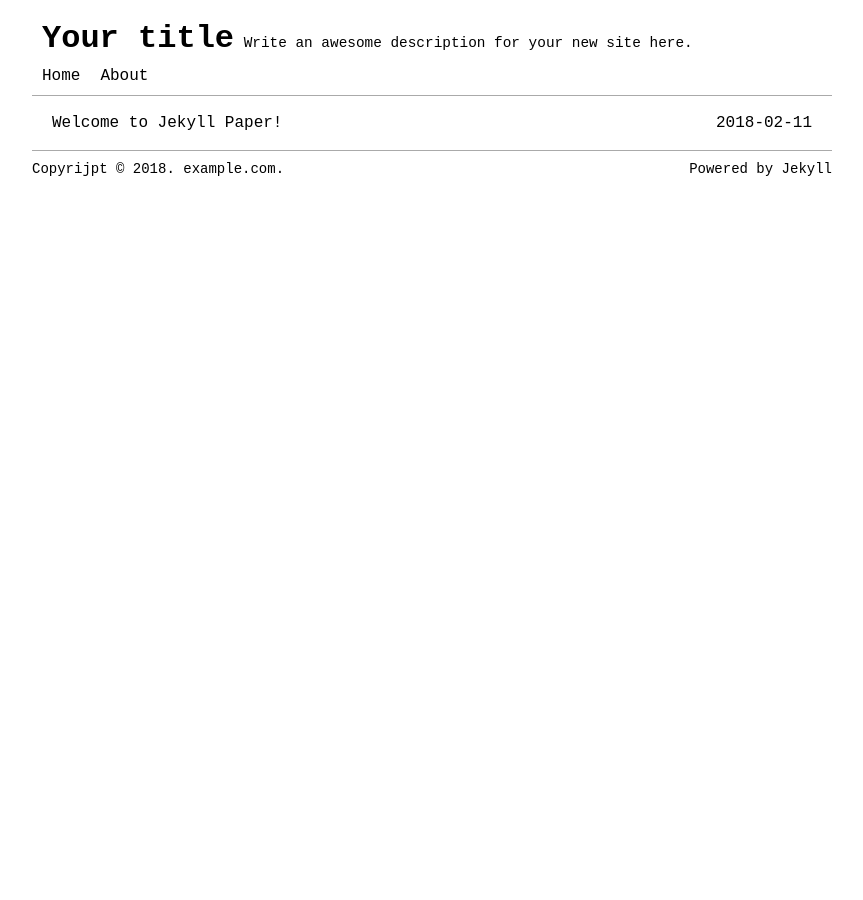
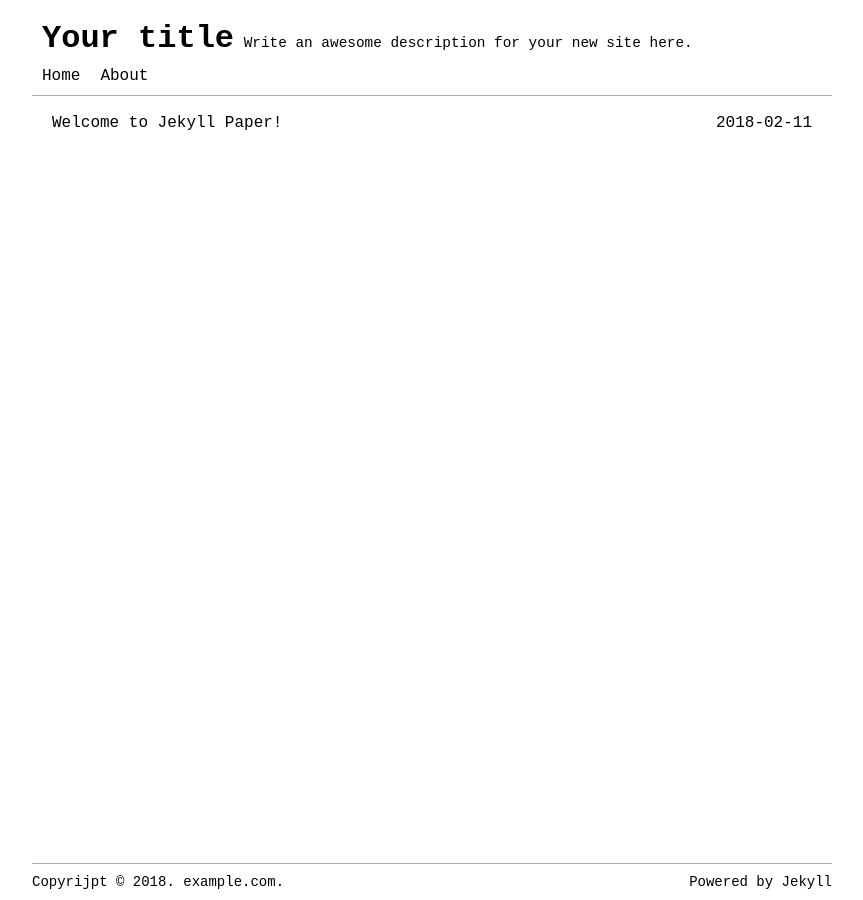
Before and after one commit to ghosind/Jekyll-Paper, a Jekyll site: the page built from index.html, in a window 1280 px wide. Shown: the whole page, without its empty margins (208-1071 px from the left). Built offline with Jekyll 4.4.1, drawn with Linux system fonts in a browser that asks for light colours; the list of posts is cut into pages by our own code.

Commit message:
1. fix error. 2. change styles.

```diff
--- a/_layouts/post.html
+++ b/_layouts/post.html
@@ -7,7 +7,7 @@ layout: default
     <h1>{{ page.title }}</h1>
   </div>
   <div class="jp-post-author">
-    <span>{{ site.author }}</span>
+    <span>{{ site.name }}</span>
   </div>
   <div class="jp-post-content">
     {{ content }}
--- a/assets/css/base.css
+++ b/assets/css/base.css
@@ -129,6 +129,7 @@ th {
 /* Main */
 .jp-main {
   width: 95%;
+  min-height: calc(100vh - 153px);
   margin: 10px auto;
   overflow: hidden;
 }
@@ -160,6 +161,7 @@ th {
 }
 
 .jp-posts-list-item-name {
+  width: calc(100% - 100px);
   font-weight: 300;
 }
 
```
